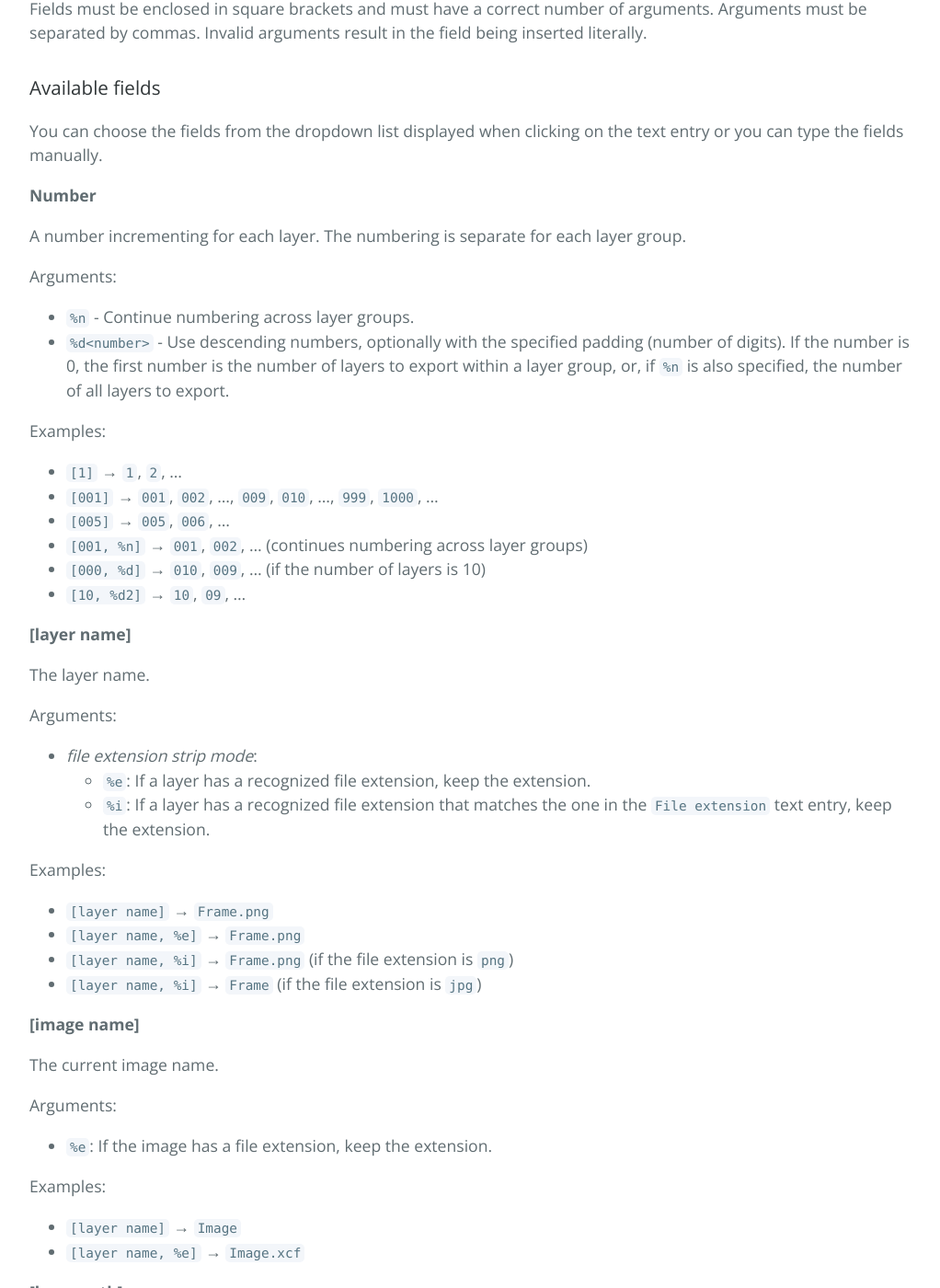
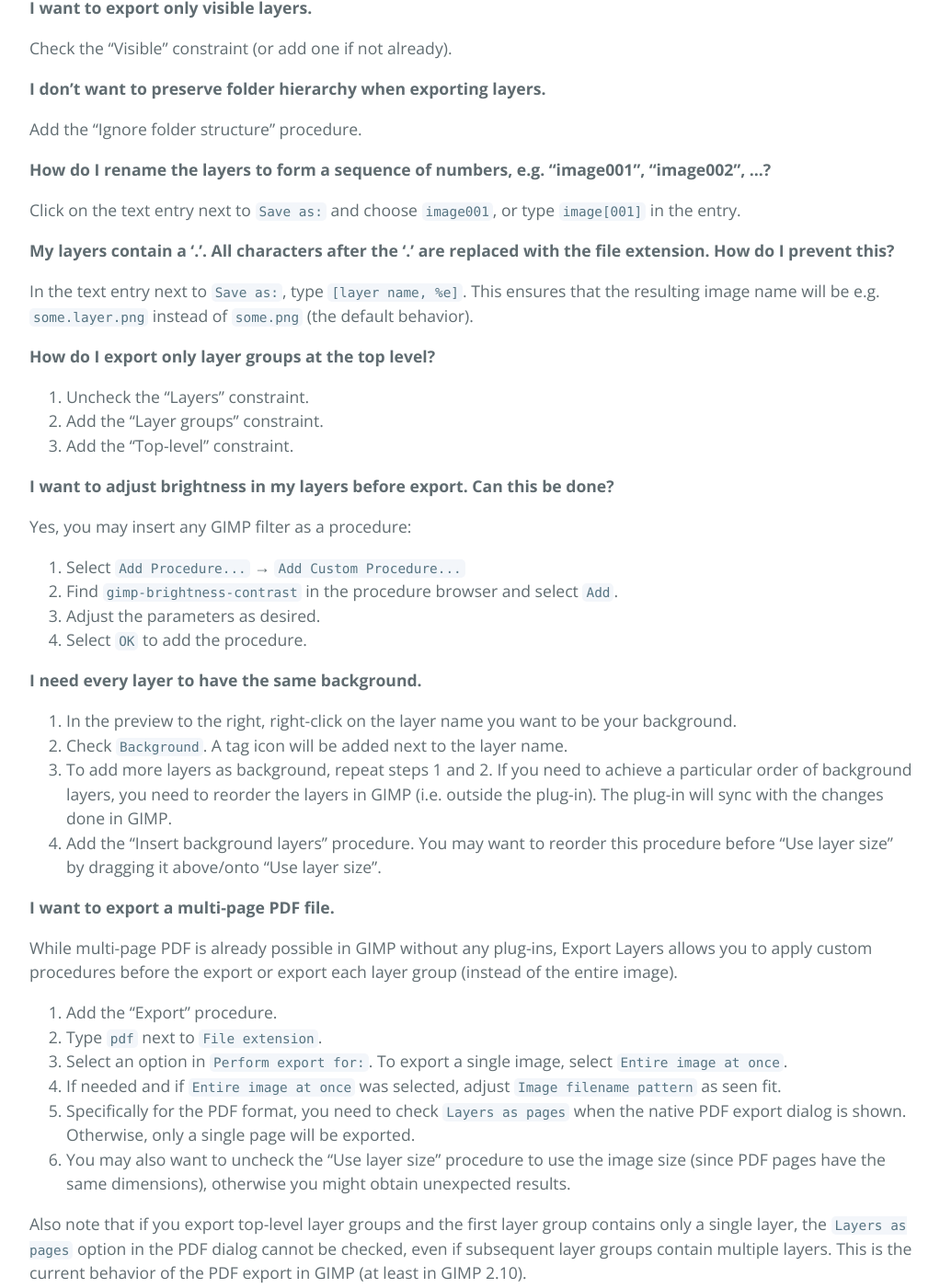
Before and after one commit to kamilburda/gimp-export-layers, a Jekyll site: the page built from dev/sections/Customizing-Export.md, in a window 1280 px wide and 1400 px high, scrolled down 1715 px. Shown: the whole window at 92% size, without its empty margins (128-1150 px from the left). Built offline with Jekyll 4.4.1, drawn with Linux system fonts in a browser that asks for light colours; some of the changed text lies outside the part shown.

Commit message:
Update docs

```diff
--- a/dev/sections/Customizing-Export.md
+++ b/dev/sections/Customizing-Export.md
@@ -11,19 +11,89 @@ next_doc_title: Known Issues
 * TOC
 {:toc}
 
-Introduction
-------------
+Getting Started with Customization
+----------------------------------
 
 Beyond the basic features, Export Layers allows you to:
 * customize the layer name,
-* apply additional procedures before the export (insert background, scale down, ...)
-* selecting which layers to export by applying constraints (only visible layers, ...)
+* apply additional procedures before the export (insert background, scale down, ...),
+* selecting which layers to export by applying constraints (only visible layers, ...),
+* customize export to save multi-layer images (e.g. multi-page PDFs).
 
 To enable customization, press the `Settings` button and choose `Show More Settings`.
 
 ![Dialog of Export Layers with additional customization](../images/screenshot_dialog_customizing_export.png)
 
 You may adjust the height of the bottom pane by dragging the separator above the procedures and constraints.
+
+As the amount of customization may be overwhelming at first, you may want to take a look at a few [examples](#examples) below to help you get accustomed to the plug-in's features.
+
+
+Examples
+--------
+
+**I want to export all layers using the image size, not the layer size.**
+
+Uncheck or remove the "Use layer size" procedure.
+
+
+**I want to export only visible layers.**
+
+Check the "Visible" constraint (or add one if not already).
+
+
+**I don't want to preserve folder hierarchy when exporting layers.**
+
+Add the "Ignore folder structure" procedure.
+
+
+**How do I rename the layers to form a sequence of numbers, e.g. "image001", "image002", ...?**
+
+Click on the text entry next to `Save as:` and choose `image001`, or type `image[001]` in the entry.
+
+
+**My layers contain a '.'. All characters after the '.' are replaced with the file extension. How do I prevent this?**
+
+In the text entry next to `Save as:`, type `[layer name, %e]`.
+This ensures that the resulting image name will be e.g. `some.layer.png` instead of `some.png` (the default behavior).
+
+
+**How do I export only layer groups at the top level?**
+
+1. Uncheck the "Layers" constraint.
+2. Add the "Layer groups" constraint.
+3. Add the "Top-level" constraint.
+
+
+**I want to adjust brightness in my layers before export. Can this be done?**
+
+Yes, you may insert any GIMP filter as a procedure:
+1. Select `Add Procedure...` → `Add Custom Procedure...`
+2. Find `gimp-brightness-contrast` in the procedure browser and select `Add`.
+3. Adjust the parameters as desired.
+4. Select `OK` to add the procedure.
+
+
+**I need every layer to have the same background.**
+
+1. In the preview to the right, right-click on the layer name you want to be your background.
+2. Check `Background`. A tag icon will be added next to the layer name.
+3. To add more layers as background, repeat steps 1 and 2. If you need to achieve a particular order of background layers, you need to reorder the layers in GIMP (i.e. outside the plug-in). The plug-in will sync with the changes done in GIMP.
+4. Add the "Insert background layers" procedure. You may want to reorder this procedure before "Use layer size" by dragging it above/onto "Use layer size".
+
+
+**I want to export a multi-page PDF file.**
+
+While multi-page PDF is already possible in GIMP without any plug-ins, Export Layers allows you to apply custom procedures before the export or export each layer group (instead of the entire image).
+
+1. Add the "Export" procedure.
+2. Type `pdf` next to `File extension`.
+3. Select an option in `Perform export for:`. To export a single image, select `Entire image at once`.
+4. If needed and if `Entire image at once` was selected, adjust `Image filename pattern` as seen fit.
+5. Specifically for the PDF format, you need to check `Layers as pages` when the native PDF export dialog is shown. Otherwise, only a single page will be exported.
+6. You may also want to uncheck the "Use layer size" procedure to use the image size (since PDF pages have the same dimensions), otherwise you might obtain unexpected results.
+
+Also note that if you export top-level layer groups and the first layer group contains only a single layer, the `Layers as pages` option in the PDF dialog cannot be checked, even if subsequent layer groups contain multiple layers. This is the current behavior of the PDF export in GIMP (at least in GIMP 2.10).
 
 
 Customizing Layer Names
@@ -249,6 +319,23 @@ Note that autocrop is performed on the entire background, not on the background
 
 Same as `Autocrop background`, but works on the foreground layers instead.
 
+**Export**
+
+Performs export with additional customization not available in the main dialog.
+
+Options:
+* *File extension*: File extension of the output image.
+  This overrides the file extension in the main dialog.
+* *Perform export for*: Whether to export each layer separately ("Each layer"), each top-level layer or layer group separately ("Each top-level layer or group"), or a single image containing all layers ("Entire image at once").
+  The latter two options provide multi-layer export. This allows exporting e.g. multi-page PDFs or animated GIFs per top-level layer group and/or with additional custom procedures applied before the export.
+* *Image filename pattern*: Filename pattern available when a single image is exported (the "Entire image at once" option is selected).
+  The text entry next to `Save as` still applies to individual layer names (since some multi-layer file formats also store layer names, e.g. TIFF or PSD).
+* *Use file extension in layer name*: If a layer name has a recognized file extension, use that file extension instead of the one in the `File extension` text entry.
+* *Convert file extension to lowercase*: File extensions in layer names are converted to lowercase.
+
+When exporting each layer separately (the default), the Export procedure usually makes sense to be applied as the last procedure since procedures after Export would have no effect in this case.
+
+
 **Ignore folder structure**
 
 Export all layers to the output directory on the same level, i.e. do not create subfolders for layer groups.
```
Also changed, not shown: other parts of dev/sections/Customizing-Export.md (+0 -6 lines), dev/sections/CHANGELOG.md (+4 -0 lines), dev/sections/Known-Issues.md (+3 -3 lines), sections/CHANGELOG.md (+4 -0 lines).
